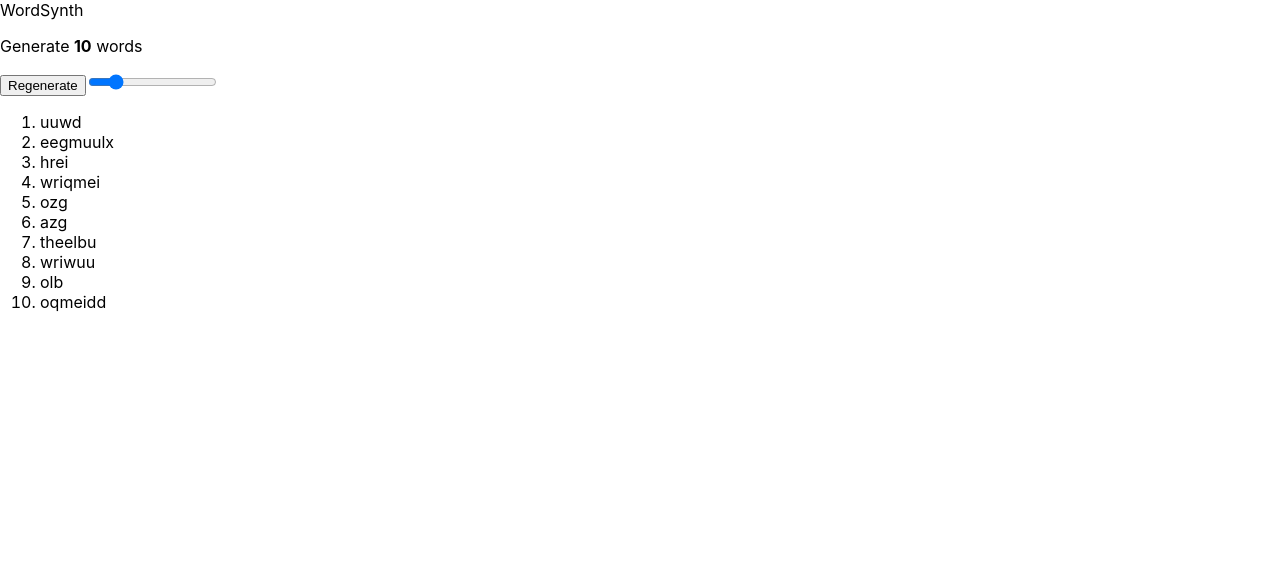
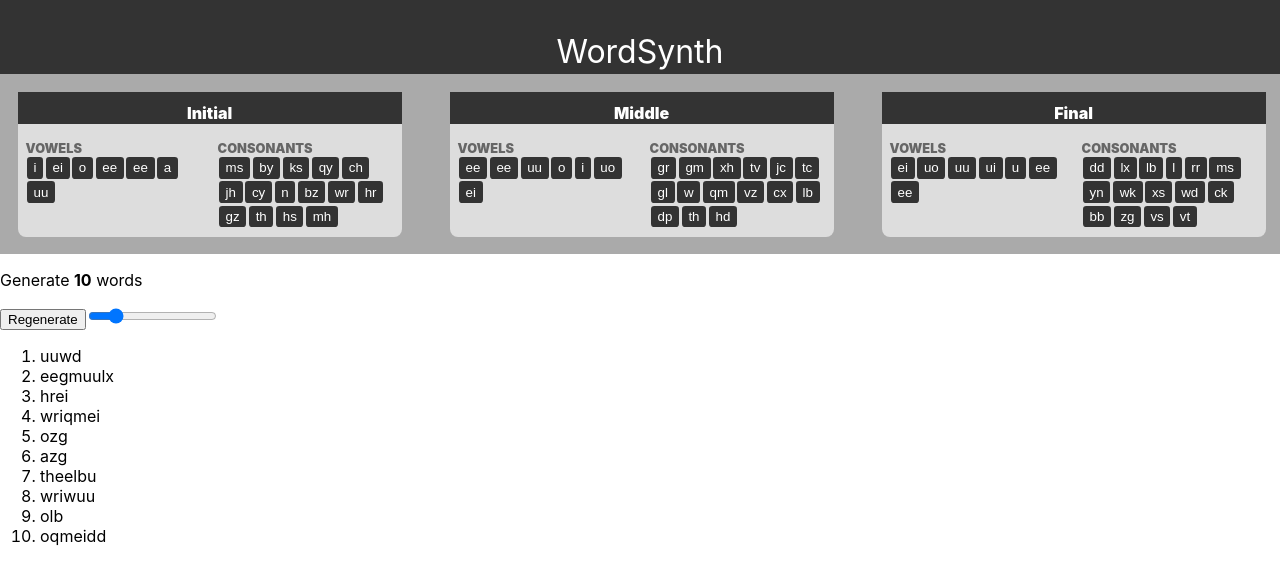
Before and after one commit to nathanwale/word-synth, a React (Create React App) app: page / in a window 1280 px wide. Shown: the top 584 px of the page. Built offline with nearby package versions, Linux system fonts and the light colour scheme.

Commit message:
Adding WordSections to App root

```diff
--- a/src/views/App.tsx
+++ b/src/views/App.tsx
@@ -2,12 +2,12 @@ import * as Vowels from '../defaults/vowels'
 import * as Consonants from '../defaults/consonants'
 import * as Generator from '../models/Generator'
 import { Template } from '../models/Template'
-import { Voicing } from '../models/Voicing'
 import * as Random from '../random'
 
 import React from 'react';
 import { GeneratedWords } from './GeneratedWords';
 import './style/App.css';
+import { WordSection } from './WordSection'
 
 const lang_vowels = Random.take(Vowels.global, 10)
 
@@ -39,9 +39,23 @@ function App()
     }
     return (
         <div className="App">
-            <header className="App-header">
+            <header className="nameplate">
                 WordSynth
             </header>
+            <div className='phonemes'>
+                <WordSection
+                    title='Initial'
+                    vowels={ temp_init.vowels }
+                    consonants={ temp_init.consonants } />
+                <WordSection
+                    title='Middle'
+                    vowels={ temp_mid.vowels }
+                    consonants={ temp_mid.consonants } />
+                <WordSection
+                    title='Final'
+                    vowels={ temp_final.vowels }
+                    consonants={ temp_final.consonants } />
+            </div>
             <GeneratedWords generator={ generator } />
         </div>
     );
```
